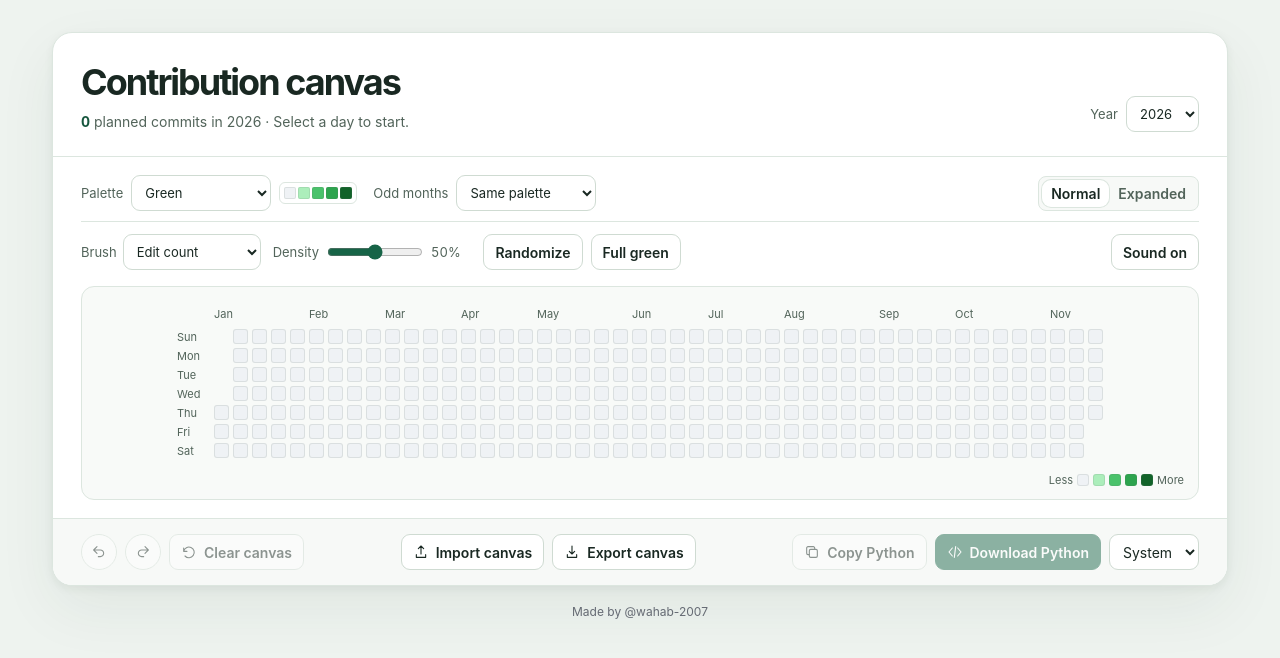
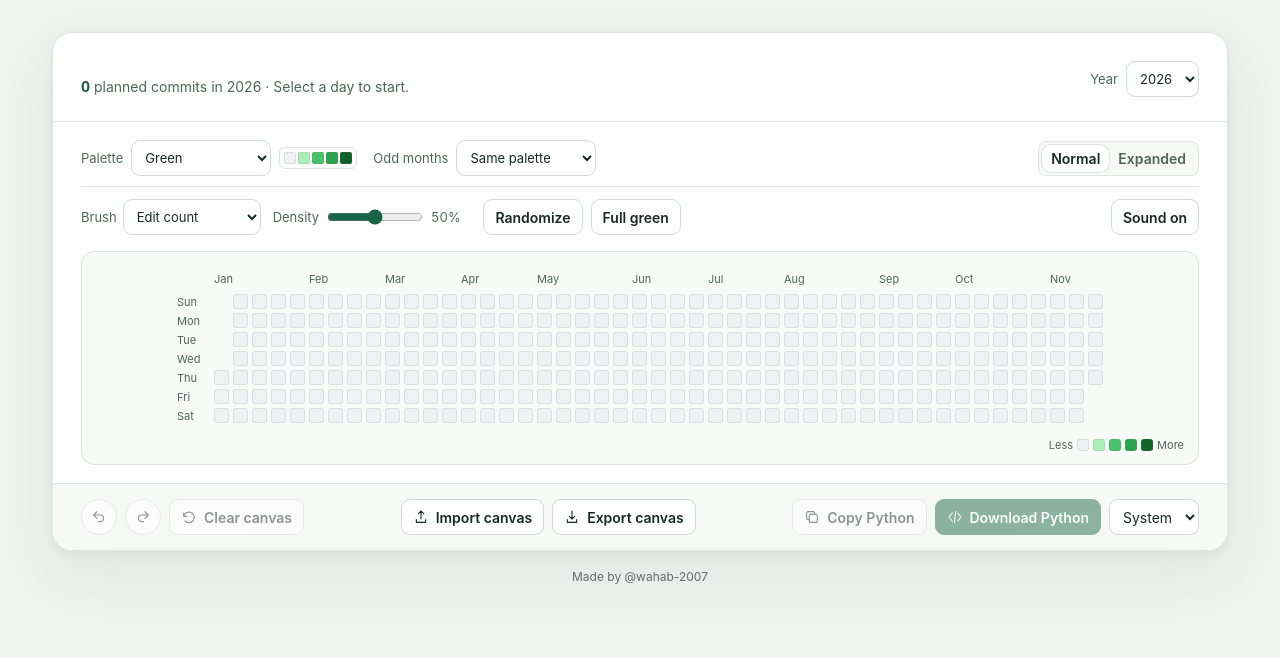
Before and after one commit to wahab-2007/brush-io, a React (Vite) app: page / in a window 1280 px wide. Shown: the top 658 px of the page. Built offline with nearby package versions, Linux system fonts and the light colour scheme.

Commit message:
Fix workspace corner seams and remove the canvas heading

```diff
--- a/src/App.tsx
+++ b/src/App.tsx
@@ -165,10 +165,9 @@ export default function App() {
 
   return (
     <main className="app">
-      <section className="workspace" aria-labelledby="calendar-heading">
+      <section className="workspace" aria-label="Contribution canvas">
         <div className="workspace-header">
           <div>
-            <h1 id="calendar-heading">Contribution canvas</h1>
             <p><strong>{total.toLocaleString('en-US')}</strong> {total === 1n ? 'planned commit' : 'planned commits'} in {year}
               {total === 0n && <span className="canvas-hint"> · Select a day to start.</span>}</p>
           </div>
--- a/src/styles.css
+++ b/src/styles.css
@@ -189,10 +189,9 @@ button.history-button { flex: none; width: 36px; height: 36px; border-radius: 50
 .site-credit { margin-top: 18px; text-align: center; font-size: 12px; }
 .site-credit a { color: var(--credit); text-decoration: none; }
 .site-credit a:hover, .site-credit a:focus-visible { text-decoration: underline; text-underline-offset: 3px; }
-.workspace { background: var(--surface); border: 1px solid var(--border); border-radius: 20px; box-shadow: var(--shadow); }
+.workspace { background: var(--surface); border: 1px solid var(--border); border-radius: 20px; overflow: clip; box-shadow: var(--shadow); }
 .workspace-header { display: flex; align-items: end; justify-content: space-between; gap: 22px; padding: 28px 28px 24px; border-bottom: 1px solid var(--border); }
-h1 { margin: 0; font-size: clamp(25px, 4vw, 36px); letter-spacing: -.055em; line-height: 1.2; }
-.workspace-header p { margin: 7px 0 0; color: var(--muted); line-height: 1.5; }
+.workspace-header p { margin: 0; color: var(--muted); line-height: 1.5; }
 .workspace-header p strong { color: var(--accent-text); font-variant-numeric: tabular-nums; }
 .year-control { display: flex; align-items: center; gap: 8px; color: var(--muted); font-size: 13px; }
 .year-control select { color: var(--text); }
@@ -255,7 +254,7 @@ h1 { margin: 0; font-size: clamp(25px, 4vw, 36px); letter-spacing: -.055em; line
 .legend-months { margin-right: 5px; font-weight: 600; }
 .legend-cell { flex: none; width: 12px; height: 12px; border: 1px solid #65776b27; border-radius: 3px; }
 .focus-caption { color: var(--muted); font-size: 11px; }
-.action-bar { gap: 12px; flex-wrap: wrap; border-top: 1px solid var(--border); padding: 15px 28px; background: var(--quiet); border-radius: 0 0 19px 19px; }
+.action-bar { gap: 12px; flex-wrap: wrap; border-top: 1px solid var(--border); padding: 15px 28px; background: var(--quiet); }
 .file-actions, .script-actions, .history-actions { flex-wrap: wrap; }
 .notice { border-top: 1px solid var(--border); padding: 12px 28px; font-size: 13px; color: var(--muted); }
 .notice[role="alert"] { color: var(--error); }
```
